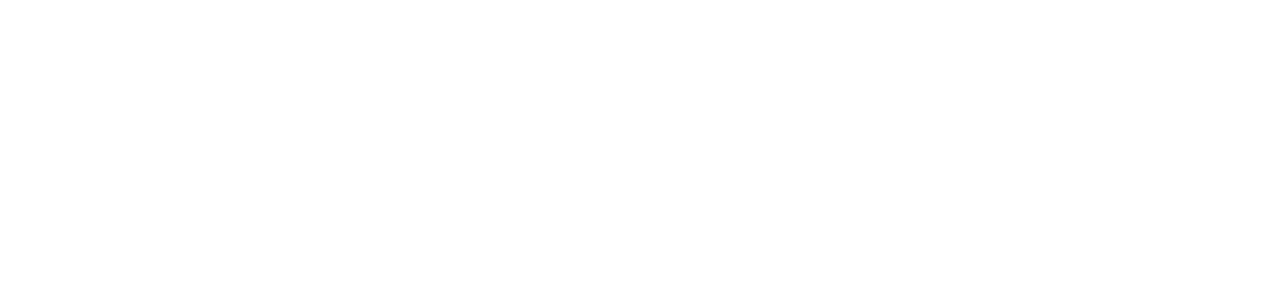
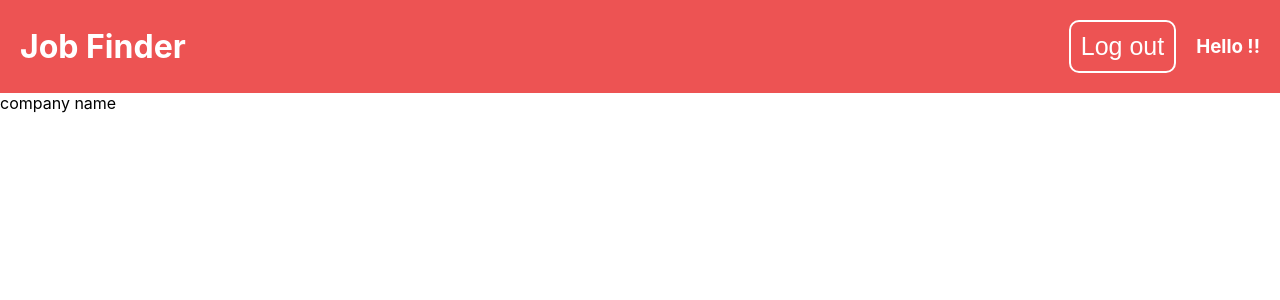
Before and after one commit to anuragpandey271299/job-listing-fullstack, a React (Create React App) app in the folder job/: page /jobfinder in a window 1280 px wide. Before the commit this address had no page. Shown: the top 300 px of the page. Built offline with nearby package versions, Linux system fonts and the light colour scheme; no server answers.

Commit message:
added dynamic components header and Jobdata

```diff
--- a/job/src/App.js
+++ b/job/src/App.js
@@ -1,10 +1,10 @@
-// App.js
 
 import React from 'react';
 import { BrowserRouter as Router, Routes, Route } from 'react-router-dom';
 import Register from './Components/Register';
 import { PrivateRoute } from './Components/PrivateRoute'
 import AddJob from './Pages/AddJobPage/AddJob';
+import JobFinder from './Pages/JobFinder/JobFinder';
 
 function App() {
 
@@ -23,7 +23,10 @@
           path="/addjob"
           element={<PrivateRoute Cmp={AddJob}/>}
         />
-        {/* Other routes */}
+        <Route
+          path='/jobfinder'
+          element={<JobFinder />}
+        />
       </Routes>
     </Router>
   );
--- /dev/null
+++ b/job/src/Components/Header.css
@@ -0,0 +1,18 @@
+.headerContainer, .headerContainer .groupInfo{
+    display: flex;
+    justify-content: space-between;
+    align-items: center;
+    gap:20px
+}
+.headerContainer{
+    background-color: #ED5353;
+    padding: 20px;
+    color: white;
+}
+.headerContainer .groupInfo button{
+    background-color: #ED5353;
+    border: 2px solid white;
+    font-size: 25px;
+    color: white;
+    padding: 10px;
+}
--- /dev/null
+++ b/job/src/Components/Header.js
@@ -0,0 +1,16 @@
+import React from 'react'
+import './Header.css'
+
+export default function Header({name}) {
+  return (
+    <>
+    <div className='headerContainer'>
+        <h1>Job Finder</h1>
+        <div className='groupInfo'>
+            <button>Log out</button>
+            <h3>Hello {name} !! </h3>
+        </div>
+    </div>
+    </>
+  )
+}
--- /dev/null
+++ b/job/src/Components/JobData.js
@@ -0,0 +1,9 @@
+import React from 'react'
+
+export default function JobData() {
+  return (
+    <>
+    company name
+    </>
+  )
+}
--- a/job/src/Components/Register.js
+++ b/job/src/Components/Register.js
@@ -68,6 +68,7 @@
         console.log(response.data);
         if(response.status===200){
           toast('Loggen in successfully')
+
           localStorage.setItem('jwtoken',response.data.jwtoken)
           navigate('/addjob')
         }
--- a/job/src/Pages/AddJobPage/AddJob.js
+++ b/job/src/Pages/AddJobPage/AddJob.js
@@ -26,6 +26,7 @@
         }
         try{
             const jwtoken = localStorage.getItem('jwtoken');
+
             const config = {
               headers: {
                 'Authorization': jwtoken,
--- /dev/null
+++ b/job/src/Pages/JobFinder/JobFinder.js
@@ -0,0 +1,35 @@
+import React, { useEffect, useState } from 'react'
+import Header from '../../Components/Header'
+import JobData from '../../Components/JobData'
+import axios from 'axios'
+
+function JobFinder() {
+  const [name,setName]=useState('')
+  const fetchData=async()=>{
+    try{
+      const jwtoken = localStorage.getItem('jwtoken')
+        const config = {
+          headers: {
+            'Authorization': jwtoken,
+            'Content-Type': 'application/json',
+          },
+        };
+      const response = await axios.get('http://localhost:5000/mydata',config)
+      console.log(response.data)
+      setName(response.data.name)
+    }catch(error){
+      console.log(error)
+    }
+  }
+  useEffect(()=>{
+    fetchData()
+  },[])
+  return (
+    <>
+    <Header name={name} />
+    <JobData />
+    </>
+  )
+}
+
+export default JobFinder
```
Also changed, not shown: job/src/Components/HomeImgComp.js (deleted, +0 -10 lines), job/src/Components/JobData.css (added), job/src/Pages/JobFinder/JobFinder.css (added).
